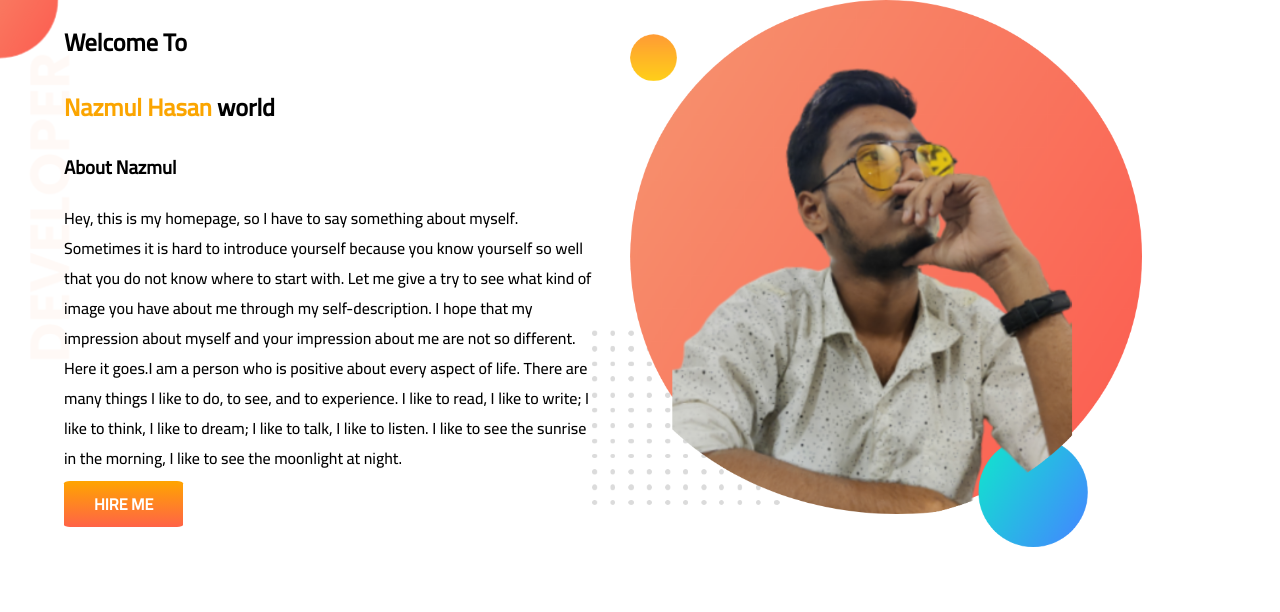
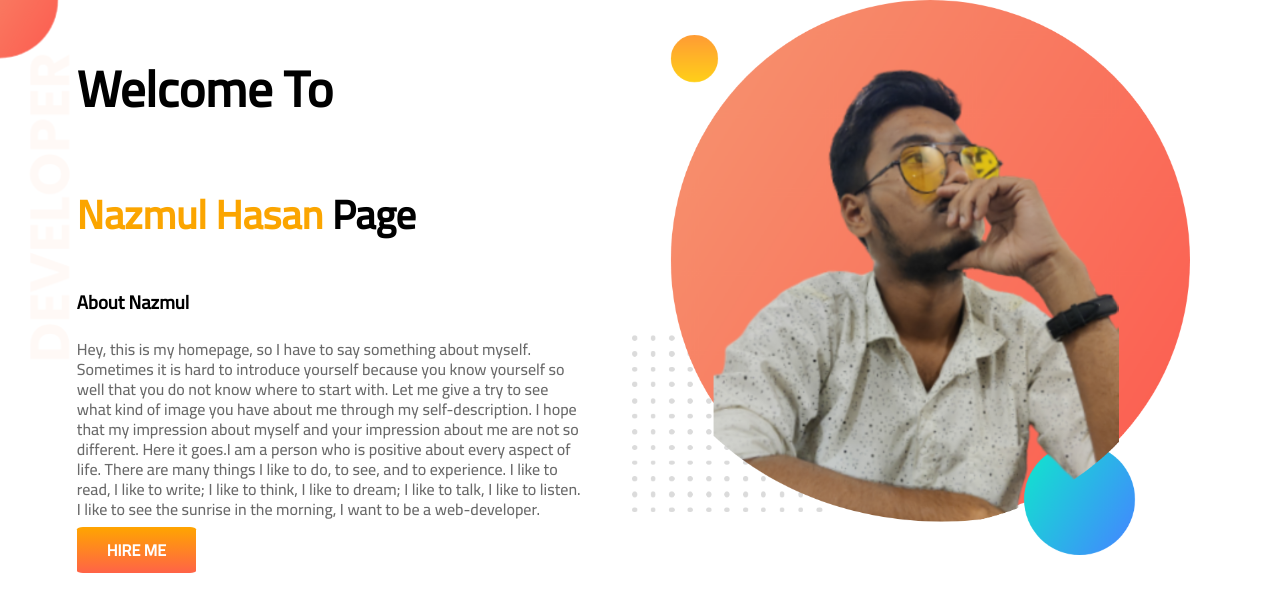
Before and after one commit to nazmulbijoy223/M-portfolio-site, a plain HTML site: page index.html in a window 1280 px wide. Drawn offline with Linux system fonts and the light colour scheme; a web font is replaced by a local one.

Commit message:
section top add

```diff
--- a/index.html
+++ b/index.html
@@ -16,21 +16,21 @@
     <section class="topban">
         <div class="about">
 
-            <h1>Welcome To</h1>
+            <h1 class="h1">Welcome To</h1>
 
-            <h1>
-                <span class="name">Nazmul Hasan</span> world
+            <h1 class="h11">
+                <span class="name">Nazmul Hasan</span> Page
             </h1>
             <h3>About Nazmul</h3>
 
-            <p>Hey, this is my homepage, so I have to say something about myself. Sometimes it is hard to introduce yourself because you know yourself so well that you do not know where to start with. Let me give a try to see what kind of image you have about me through my self-description. I hope that my impression about myself and your impression about me are not so different. Here it goes.I am a person who is positive about every aspect of life. There are many things I like to do, to see, and to experience. I like to read, I like to write; I like to think, I like to dream; I like to talk, I like to listen. I like to see the sunrise in the morning, I like to see the moonlight at night.</p>
+            <p>Hey, this is my homepage, so I have to say something about myself. Sometimes it is hard to introduce yourself because you know yourself so well that you do not know where to start with. Let me give a try to see what kind of image you have about me through my self-description. I hope that my impression about myself and your impression about me are not so different. Here it goes.I am a person who is positive about every aspect of life. There are many things I like to do, to see, and to experience. I like to read, I like to write; I like to think, I like to dream; I like to talk, I like to listen. I like to see the sunrise in the morning, I want to be a web-developer.</p>
 
             <a class="hireme" href="https://programminghero1.github.io/developer-portfolio/" target="_blank">HIRE ME</a>
 
         </div>
 
         <div class="image">
-            <img src="showoff/my-bg.png" alt="My image">
+            <img src="showOff/my-bg.png" alt="My image">
         </div>
     </section>
 
--- a/style.css
+++ b/style.css
@@ -2,6 +2,12 @@ body{
     margin: 0;
     padding: 0;
     font-family: 'Cairo', sans-serif;
+}
+.h1{
+    font-size: 50px;
+}
+.h11{
+    font-size: 40px;
 }
 .name{
     color: #FBA500;
@@ -11,10 +17,15 @@ section{
 }
 .about{
     width: 50%;
-    padding-left: 5%;
+    padding-left: 6%;
+}
+.about p{
+    color: dimgray;
+    line-height:20px ;
 }
 .image img{
     width: 80%;
+    margin-left: 50px;
 }
 .hireme{
     text-decoration: none;
```
